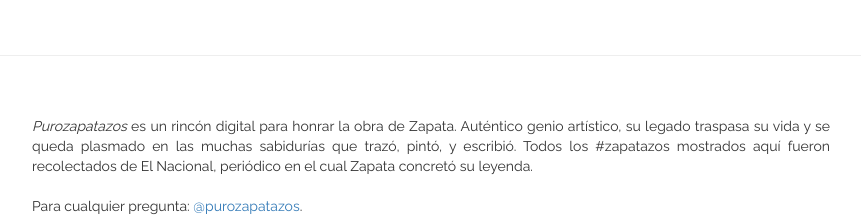
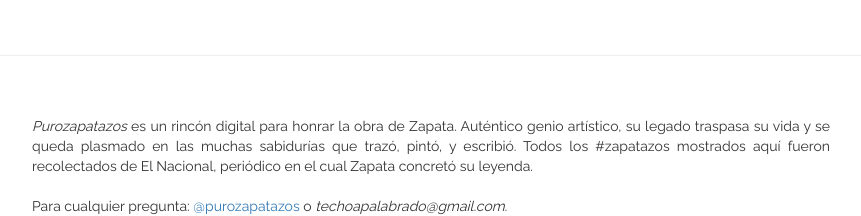
Before and after one commit to eduardomed/purozapatazos, a Flask app: page /acerca/ in a window 1280 px wide. Shown: the part 804-1020 px from the top of the page, without its empty margins (209-1070 px from the left). Run offline with Flask 2, Linux system fonts and the light colour scheme; some libraries are stand-ins or nearby versions.

Commit message:
Added email in /acerca

```diff
--- a/templates/acerca.html
+++ b/templates/acerca.html
@@ -52,7 +52,7 @@
 			<em>Purozapatazos</em> es un rincón digital para honrar la obra de Zapata. Auténtico genio artístico, su legado traspasa su vida y se queda plasmado en las muchas sabidurías que trazó, pintó, y escribió. Todos los #zapatazos mostrados aquí fueron recolectados de El Nacional, periódico en el cual Zapata concretó su leyenda.
 			<br>
 			<br>
-			Para cualquier pregunta: <a href="https://twitter.com/purozapatazos">@purozapatazos</a>.
+			Para cualquier pregunta: <a href="https://twitter.com/purozapatazos">@purozapatazos</a> o <em>techoapalabrado@gmail.com.</em>
 		</div>
 	</div>
     <script>
```
